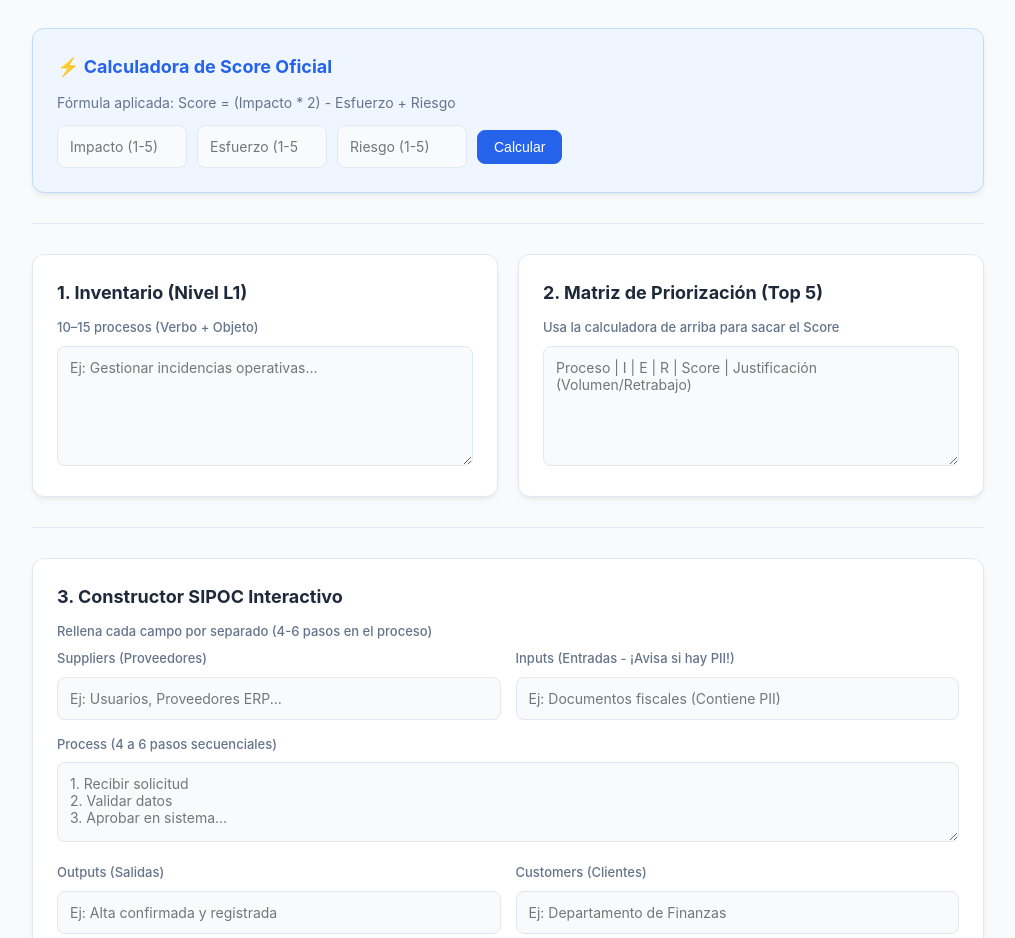
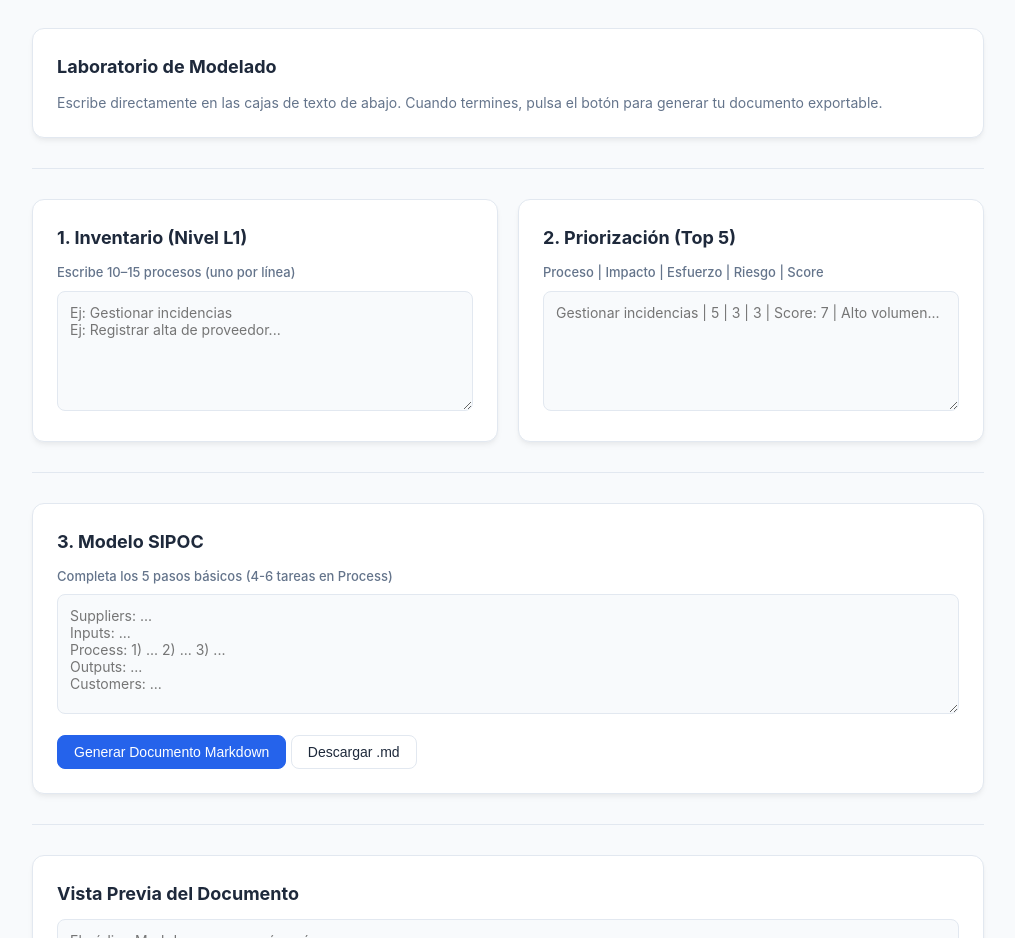
Before and after one commit to erjorge23/web-tamames, a plain HTML site: page lab.html in a window 1280 px wide. Shown: the part 70-1008 px from the top of the page, without its empty margins (132-1147 px from the left). Drawn offline with Linux system fonts and the light colour scheme.

Commit message:
Update lab.html

```diff
--- a/lab.html
+++ b/lab.html
@@ -3,7 +3,7 @@
 <head>
   <meta charset="utf-8"/>
   <meta name="viewport" content="width=device-width, initial-scale=1"/>
-  <title>MicroDSI · Laboratorio Interactivo</title>
+  <title>MicroDSI · Laboratorio Simple</title>
   <link rel="stylesheet" href="assets/styles.css"/>
 </head>
 <body>
@@ -11,7 +11,7 @@
     <div class="row">
       <div class="brand">
         <b>MicroDSI</b>
-        <span>App de Modelado y Priorización</span>
+        <span>Laboratorio de Procesos</span>
       </div>
       <nav class="nav">
         <a class="btn" href="index.html">Inicio</a>
@@ -22,16 +22,11 @@
   </header>
 
   <main class="container">
-    <section class="panel" style="background: var(--primary-light); border-color: #bfdbfe;">
-      <h3 style="color: var(--primary);">⚡ Calculadora de Score Oficial</h3>
-      <p style="margin-bottom: 12px;">Fórmula aplicada: Score = (Impacto * 2) - Esfuerzo + Riesgo</p>
-      <div style="display: flex; gap: 10px; align-items: center; flex-wrap: wrap;">
-        <input type="number" id="calcI" placeholder="Impacto (1-5)" min="1" max="5" style="width: 130px;">
-        <input type="number" id="calcE" placeholder="Esfuerzo (1-5)" min="1" max="5" style="width: 130px;">
-        <input type="number" id="calcR" placeholder="Riesgo (1-5)" min="1" max="5" style="width: 130px;">
-        <button class="btn primary" id="btnCalc" type="button">Calcular</button>
-        <span id="calcResult" style="font-weight: bold; font-size: 18px; color: var(--primary); margin-left: 10px;"></span>
-      </div>
+    <section class="panel">
+      <h3>Laboratorio de Modelado</h3>
+      <p>
+        Escribe directamente en las cajas de texto de abajo. Cuando termines, pulsa el botón para generar tu documento exportable.
+      </p>
     </section>
 
     <hr class="sep"/>
@@ -39,48 +34,25 @@
     <section class="formRow">
       <div class="panel">
         <h3>1. Inventario (Nivel L1)</h3>
-        <label>10–15 procesos (Verbo + Objeto)</label>
-        <textarea id="inv" placeholder="Ej: Gestionar incidencias operativas..."></textarea>
+        <label>Escribe 10–15 procesos (uno por línea)</label>
+        <textarea id="inv" placeholder="Ej: Gestionar incidencias&#10;Ej: Registrar alta de proveedor..."></textarea>
       </div>
 
       <div class="panel">
-        <h3>2. Matriz de Priorización (Top 5)</h3>
-        <label>Usa la calculadora de arriba para sacar el Score</label>
-        <textarea id="prio" placeholder="Proceso | I | E | R | Score | Justificación (Volumen/Retrabajo)"></textarea>
+        <h3>2. Priorización (Top 5)</h3>
+        <label>Proceso | Impacto | Esfuerzo | Riesgo | Score</label>
+        <textarea id="prio" placeholder="Gestionar incidencias | 5 | 3 | 3 | Score: 7 | Alto volumen..."></textarea>
       </div>
     </section>
 
     <hr class="sep"/>
 
     <section class="panel">
-      <h3>3. Constructor SIPOC Interactivo</h3>
-      <label>Rellena cada campo por separado (4-6 pasos en el proceso)</label>
-      <div style="display: grid; grid-template-columns: 1fr 1fr; gap: 15px; margin-bottom: 15px;">
-        <div>
-          <label>Suppliers (Proveedores)</label>
-          <input type="text" id="sipocS" placeholder="Ej: Usuarios, Proveedores ERP...">
-        </div>
-        <div>
-          <label>Inputs (Entradas - ¡Avisa si hay PII!)</label>
-          <input type="text" id="sipocI" placeholder="Ej: Documentos fiscales (Contiene PII)">
-        </div>
-      </div>
-      <div>
-        <label>Process (4 a 6 pasos secuenciales)</label>
-        <textarea id="sipocP" style="min-height: 80px;" placeholder="1. Recibir solicitud&#10;2. Validar datos&#10;3. Aprobar en sistema..."></textarea>
-      </div>
-      <div style="display: grid; grid-template-columns: 1fr 1fr; gap: 15px; margin-top: 15px;">
-        <div>
-          <label>Outputs (Salidas)</label>
-          <input type="text" id="sipocO" placeholder="Ej: Alta confirmada y registrada">
-        </div>
-        <div>
-          <label>Customers (Clientes)</label>
-          <input type="text" id="sipocC" placeholder="Ej: Departamento de Finanzas">
-        </div>
-      </div>
+      <h3>3. Modelo SIPOC</h3>
+      <label>Completa los 5 pasos básicos (4-6 tareas en Process)</label>
+      <textarea id="sipoc" placeholder="Suppliers: ...&#10;Inputs: ...&#10;Process: 1) ... 2) ... 3) ...&#10;Outputs: ...&#10;Customers: ..."></textarea>
 
-      <div class="actions" style="margin-top: 25px; border-top: 1px solid var(--line); padding-top: 15px;">
+      <div class="actions" style="margin-top: 15px;">
         <button class="btn primary" id="btnExport" type="button">Generar Documento Markdown</button>
         <button class="btn" id="btnDownload" type="button">Descargar .md</button>
       </div>
@@ -90,7 +62,7 @@
 
     <section class="panel">
       <h3>Vista Previa del Documento</h3>
-      <textarea id="mdOut" placeholder="El código Markdown se construirá mágicamente aquí..." readonly style="background: #f1f5f9; cursor: not-allowed;"></textarea>
+      <textarea id="mdOut" placeholder="El código Markdown aparecerá aquí..."></textarea>
     </section>
   </main>
 
```
